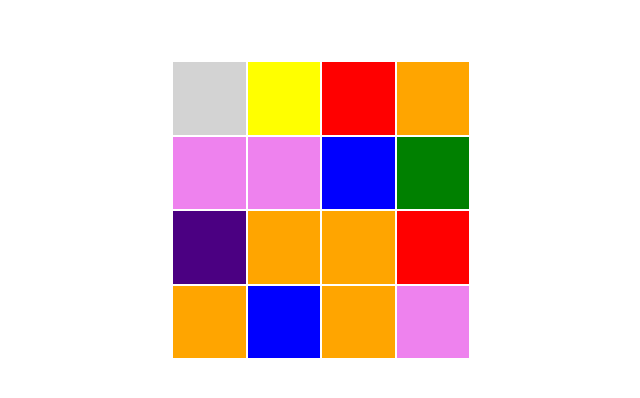
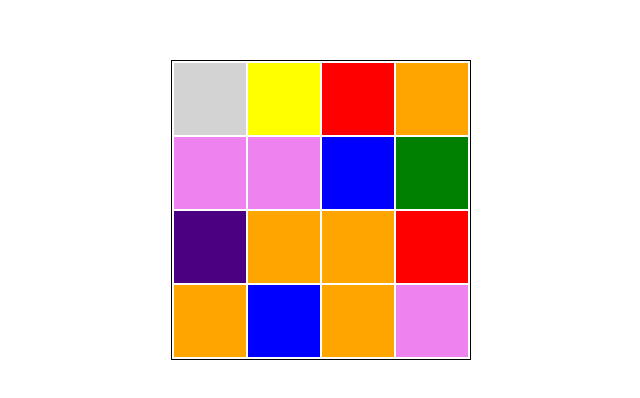
Before and after one commit to MPalhidai/docspot, a plain HTML site: page index.html in a window 1280 px wide. Shown: the part 190-588 px from the top of the page, without its empty margins (319-959 px from the left). Drawn offline with Linux system fonts and the light colour scheme.

Commit message:
v1.0.1 added requested border

```diff
--- a/assets/scripts/custom.js
+++ b/assets/scripts/custom.js
@@ -1,4 +1,4 @@
-//Does not work on IE
+//Does not work on IE computing current style is not supported
 
 var element = document.querySelector('#docspot');
 var size = 4;
--- a/assets/stylesheets/main.css
+++ b/assets/stylesheets/main.css
@@ -6,10 +6,9 @@
   position: fixed;
   top: 50%;
   left: 50%;
+  border: solid 1px black;
 }
 
 .cell {
-	/* margin: 0; */
-	/* padding: 0; */
   background-color: lightgray;
 }
```
